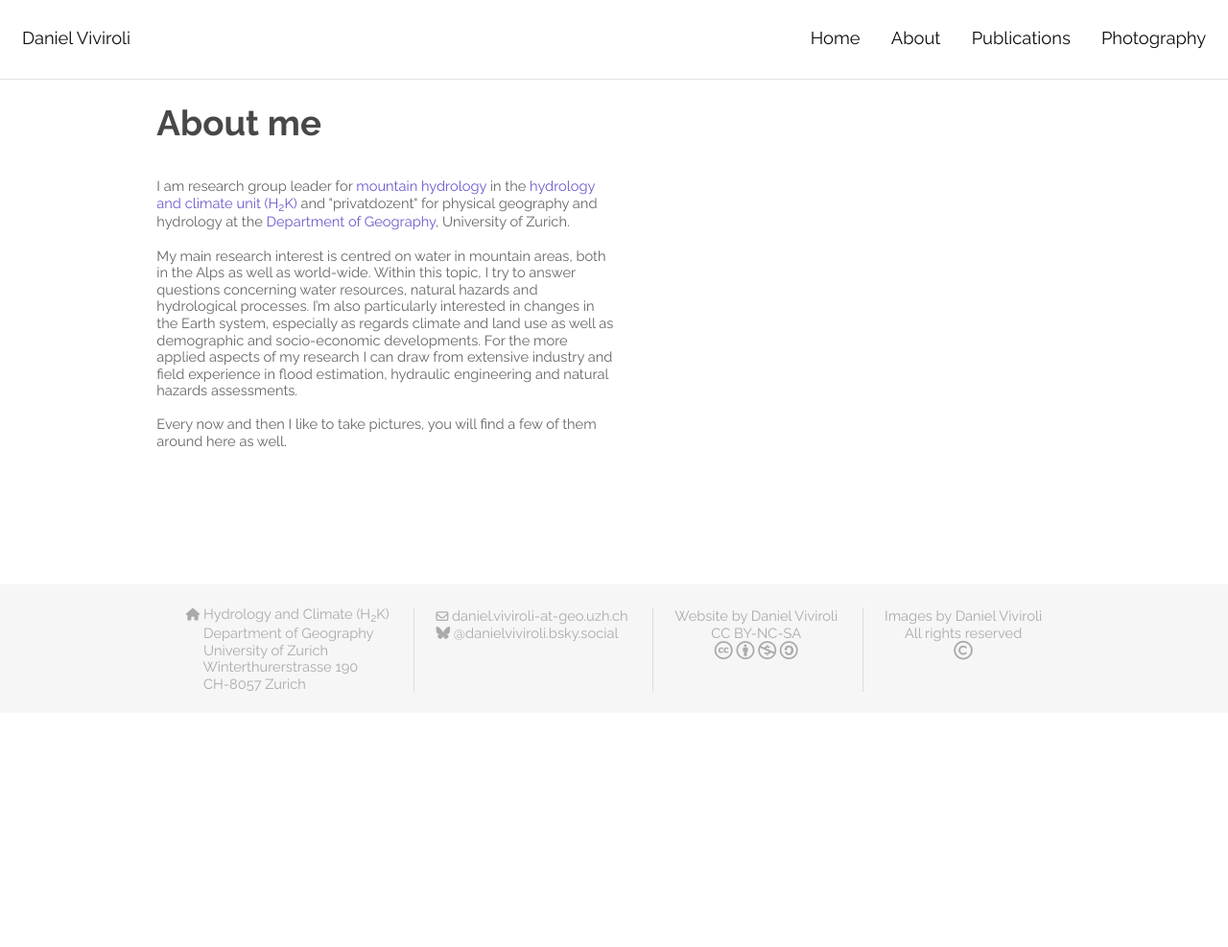
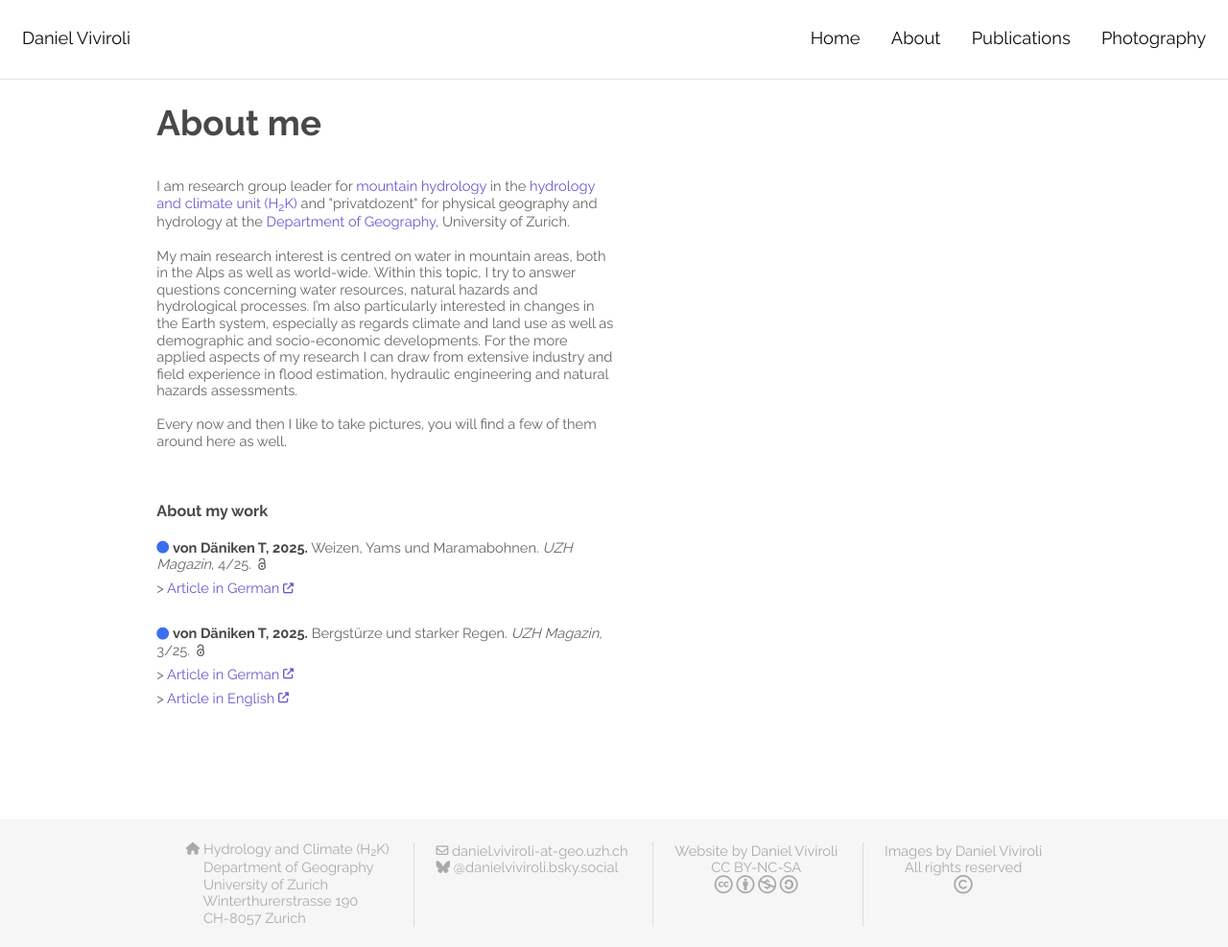
Before and after one commit to dviviroli/dviviroli.github.io, a Jekyll site: the page built from about.html, in a window 1280 px wide and 987 px high. Shown: the whole window at 96% size. Built offline with Jekyll 4.4.1, drawn with Linux system fonts in a browser that asks for light colours; some web fonts are replaced.

Commit message:
about extended

```diff
--- a/_data/publications_newsitems.yml
+++ b/_data/publications_newsitems.yml
@@ -1,7 +1,20 @@
+
 
 - authors: von Däniken T
   date: 19.11.2025
-  title: "Bergstürze und starker Regen · Landslides and Heavy Rainfall"
+  title: "Weizen, Yams und Maramabohnen"
+  journal: "UZH Magazin"
+  volume: "4/25"
+  links:
+  - url: "https://issuu.com/uzhch/docs/uzh_magazin_4_25_/41"
+    text: Article in German
+    external: Y
+  openaccess: Y
+  new: Y
+
+- authors: von Däniken T
+  date: 19.11.2025
+  title: "Bergstürze und starker Regen"
   journal: "UZH Magazin"
   volume: "3/25"
   links:
@@ -14,8 +27,8 @@
   openaccess: Y
   new: Y
 
-- authors: Läubli M
-  date: 01.09.2023
-  title: "«In der Masse sind die Schäden gewaltig»"
-  journal: "Tages-Anzeiger"
-  page: 38
+# - authors: Läubli M
+#   date: 01.09.2023
+#   title: "«In der Masse sind die Schäden gewaltig»"
+#   journal: "Tages-Anzeiger"
+#   page: 38
--- a/about.html
+++ b/about.html
@@ -3,7 +3,7 @@ layout: default
 title: About me
 ---
 
-{% assign shownewsitems = false %}
+{% assign shownewsitems = true %}
 
 <!-- <p style="font-size:130%; line-height: 120%;"> -->
 <div class="feature-grid">
@@ -30,7 +30,7 @@ title: About me
     <br>
     <br>
     {% if shownewsitems == true %}
-    <h4>Selected news items</h4>
+    <h4>About my work</h4>
     <a class="anchor" id="JP"></a>
     <div class="newsitems">
       {% for item in site.data.publications_newsitems %}
```
